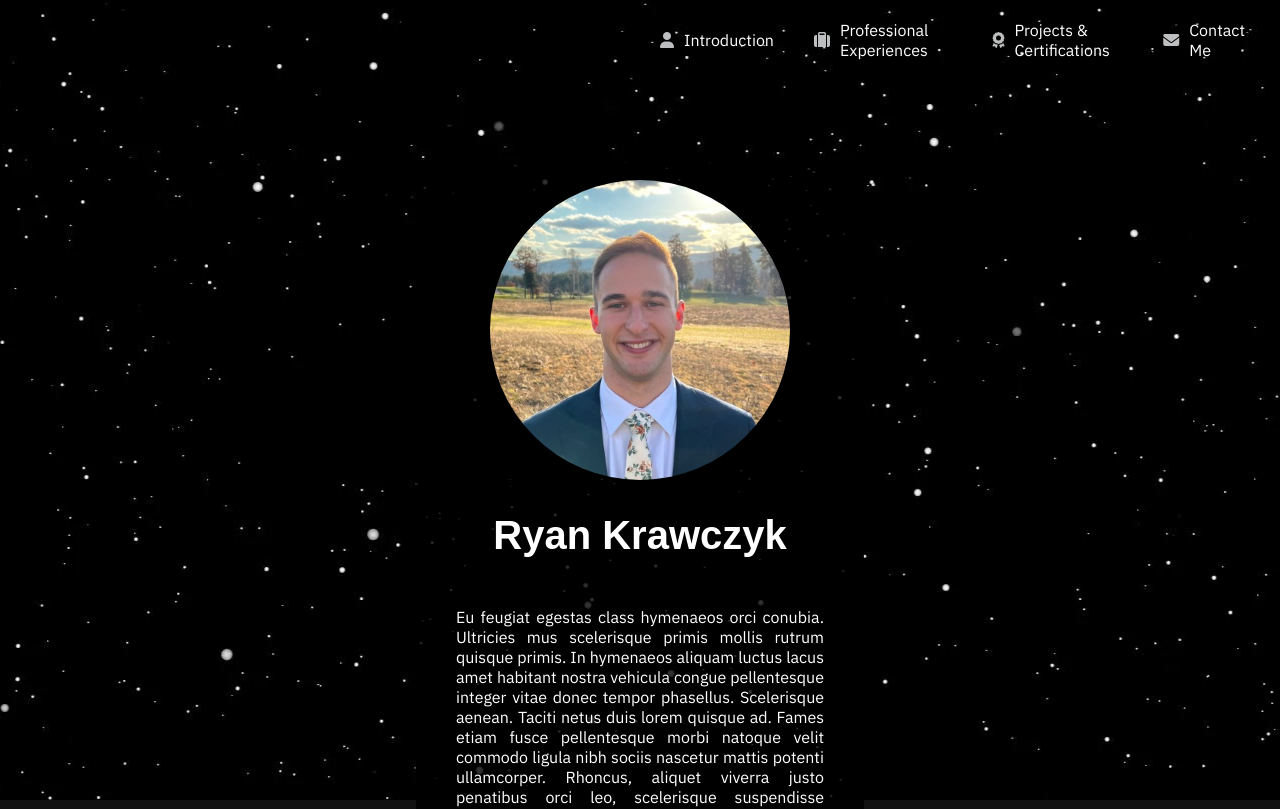
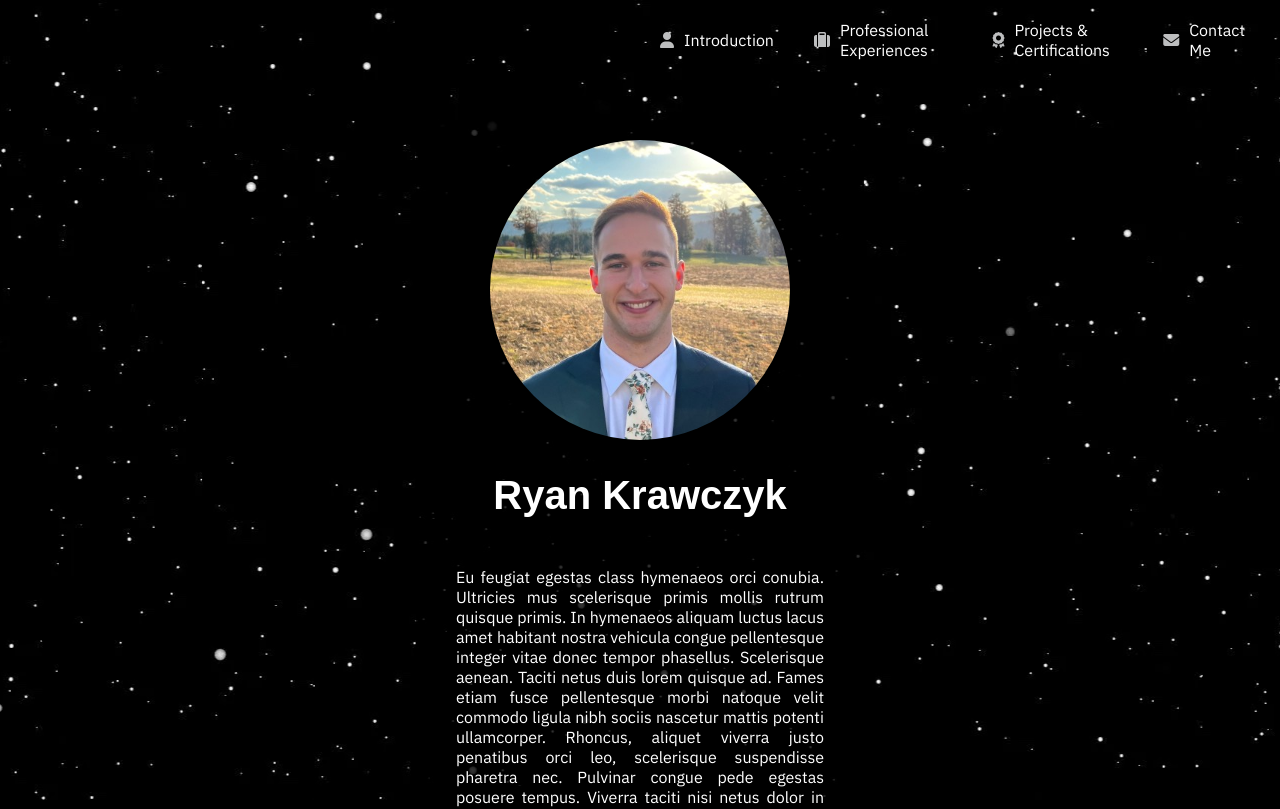
Before and after one commit to ryankrawz/portfolio, an Angular app: page / in a window 1280 px wide. Shown: the top 809 px of the page. Built offline with nearby package versions, Linux system fonts and the light colour scheme; a web font is replaced by a local one.

Commit message:
Intro section and functional nav bar

```diff
--- a/src/app/base/base.component.html
+++ b/src/app/base/base.component.html
@@ -1,7 +1,19 @@
 <!-- Nav bar -->
-<header>
-  <nav>
-    <div id="nav-profile-container" [ngClass]="{ hidden: !scrolledPastIntro }">
+<header [ngClass]="{ 'moving-stars-container': navBarOpacityClass !== '' }">
+  <div
+    [ngClass]="{ 'moving-stars nav-stars': navBarOpacityClass !== '' }"
+  ></div>
+  <nav
+    id="page-nav"
+    [ngClass]="[
+      'transparent',
+      navBarOpacityClass !== '' ? 'fixed-nav ' + navBarOpacityClass : ''
+    ]"
+  >
+    <div
+      id="nav-profile-container"
+      [ngClass]="{ hidden: navBarOpacityClass === '' }"
+    >
       <img
         class="profile-img"
         src="assets/images/profile.jpeg"
--- a/src/app/base/base.component.scss
+++ b/src/app/base/base.component.scss
@@ -6,6 +6,10 @@ nav {
   padding: 15px;
   justify-content: space-between;
   z-index: 1;
+}
+
+.transparent {
+  background-color: transparent;
 }
 
 #nav-profile-container {
@@ -46,3 +50,28 @@ nav {
 .nav-link:hover {
   box-shadow: inset 0 0 10px 0 white;
 }
+
+.fixed-nav {
+  position: fixed;
+}
+
+.nav-stars {
+  position: fixed;
+  height: 80px;
+  z-index: 1;
+}
+
+// Increased opacity on nav bar as
+// user scrolls out of intro section.
+.nav-bar-opacity- {
+  &1 { opacity: 0.1; }
+  &2 { opacity: 0.2; }
+  &3 { opacity: 0.3; }
+  &4 { opacity: 0.4; }
+  &5 { opacity: 0.5; }
+  &6 { opacity: 0.6; }
+  &7 { opacity: 0.7; }
+  &8 { opacity: 0.8; }
+  &9 { opacity: 0.9; }
+  &10 { opacity: 1; }
+}
--- a/src/app/base/base.component.ts
+++ b/src/app/base/base.component.ts
@@ -1,5 +1,5 @@
-import { Component, HostListener } from '@angular/core';
-import { CommonModule } from '@angular/common';
+import { Component, HostListener, Inject, OnInit } from '@angular/core';
+import { CommonModule, DOCUMENT } from '@angular/common';
 
 import { IntroComponent } from '../intro/intro.component';
 import { WorkComponent } from '../work/work.component';
@@ -19,15 +19,55 @@ import { ContactComponent } from '../contact/contact.component';
   templateUrl: './base.component.html',
   styleUrl: './base.component.scss'
 })
-export class BaseComponent {
-  // Flag for signaling whether or not viewer has scrolled 100vh past the intro section.
-  // Once this occurs, nav bar should become fixed and profile photo/name should appear.
-  scrolledPastIntro: boolean = false;
+export class BaseComponent implements OnInit {
+  // Depending on how far user scrolls past intro section, fixed nav bar will be assigned
+  // different opacities and slowly fade in.
+  navBarOpacityClass: string = '';
+
+  // Caching height between nav bar and bottom of window.
+  // Bottom of window is valid because intro section is 100vh (default to 920px).
+  private _navBarToBottomWindow: number = 920;
+  // Thresholds for transitioning to higher opacity
+  private _navBarOpacityIntervals: number[] = [];
+
+  constructor(
+    @Inject(DOCUMENT) private document: Document,
+  ) { }
+
+  ngOnInit(): void {
+    const navBarElement = this.document.getElementById('page-nav');
+    if (navBarElement && this.document.defaultView) {
+      this._navBarToBottomWindow = this.document.defaultView.innerHeight - navBarElement.offsetHeight;
+      // Add opacity thresholds at increments of 10% of nav bar height
+      for (let i = 1; i <= 10; i++) {
+        this._navBarOpacityIntervals.push(this._navBarToBottomWindow + (navBarElement.offsetHeight * 0.1 * i));
+      }
+    }
+  }
 
   // Listen to scroll and wait for viewer to pass through intro section
   @HostListener('window:scroll')
   onWindowScroll() {
-    // TODO: window.scrollY ?
-    console.log(window);
+    if (this.document.defaultView) {
+      const amountScrolled = this.document.defaultView.scrollY;
+      if (amountScrolled >= this._navBarToBottomWindow) {
+        // Determine which 10% interval past intro section user has scrolled to.
+        // CSS class with proportionate amount of opacity will be applied.
+        let opacityLevel = 1;
+        for (let interval of this._navBarOpacityIntervals) {
+          if (amountScrolled < interval) {
+            this.navBarOpacityClass = `nav-bar-opacity-${opacityLevel}`;
+            return;
+          }
+          opacityLevel++;
+        }
+        // If this point has been reached, the scroll event was too fast for the
+        // gradual interval changes to be detected. Viewer has already left intro
+        // section and nav bar should be given full opacity.
+        this.navBarOpacityClass = 'nav-bar-opacity-10';
+      } else {
+        this.navBarOpacityClass = '';
+      }
+    }
   }
 }
--- a/src/app/intro/intro.component.scss
+++ b/src/app/intro/intro.component.scss
@@ -1,6 +1,6 @@
 #about-info-container {
   position: absolute;
-  top: 20vh;
+  top: 15vh;
   left: 32.5%;
   width: 35%;
   display: flex;
--- a/src/styles.scss
+++ b/src/styles.scss
@@ -1,5 +1,5 @@
 :root {
-    --background: #121212;
+    --background: black;
     --light-gray: #bdbebf;
     --moving-image-width: 1920px;
 }
@@ -39,7 +39,8 @@ html, body {
     width: calc(var(--moving-image-width) * 2);
     height: 100vh;
     background: url('assets/images/stars-background.jpeg') repeat-x;
-    animation: slide 240s linear infinite;
+    // Background cycles through every 3.5 min
+    animation: slide 210s linear infinite;
     z-index: -1;
 }
 
```
